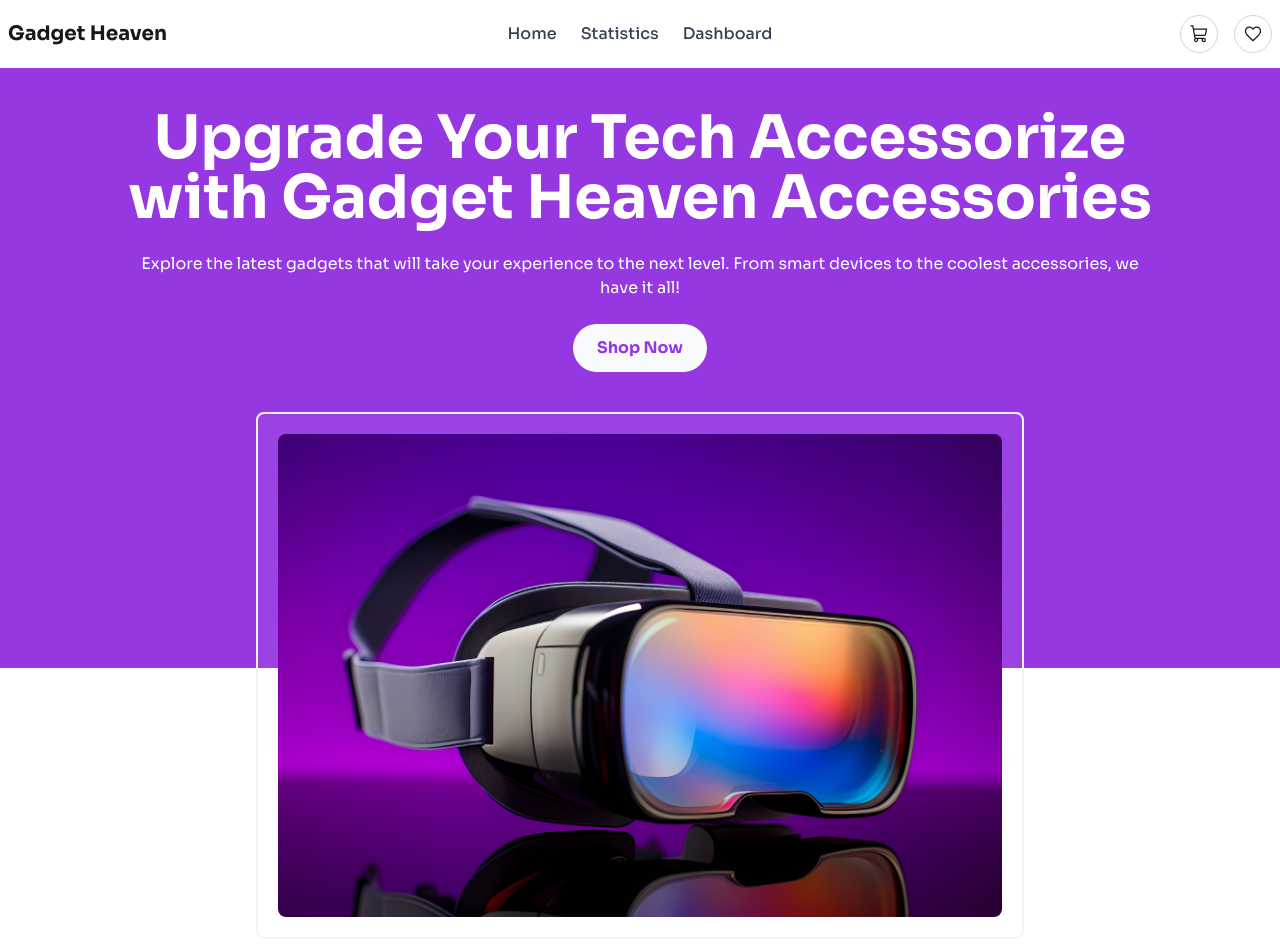
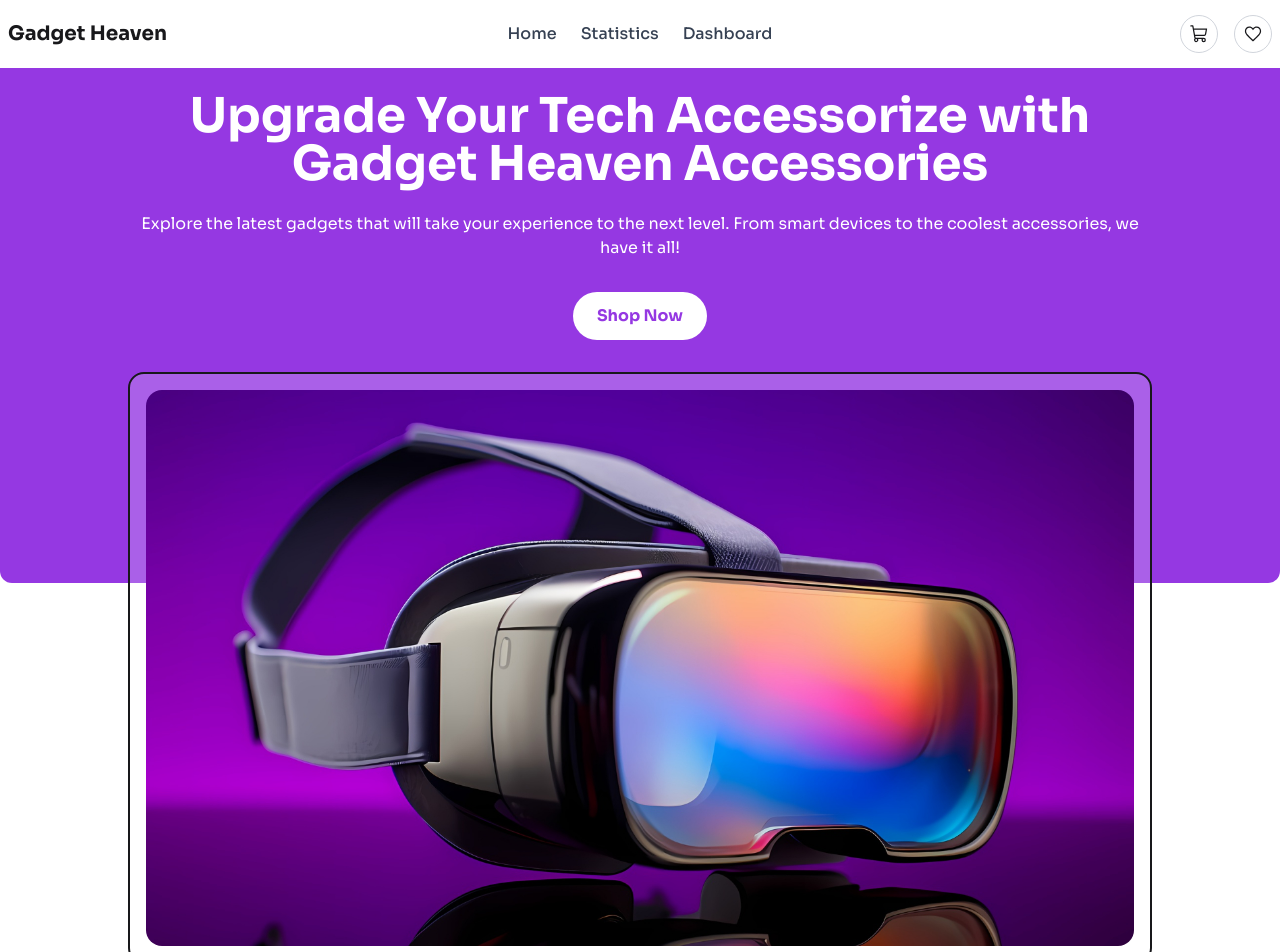
Before and after one commit to aratislamsafol/gadget-react, a React (Vite) app: page / in a window 1280 px wide. Shown: the top 952 px of the page. Built offline with nearby package versions, Linux system fonts and the light colour scheme.

Commit message:
banner Design Done with proper mindest

```diff
--- a/src/componenets/Banner/Banner.jsx
+++ b/src/componenets/Banner/Banner.jsx
@@ -2,21 +2,38 @@ import bannerImg from '../../../src/assets/banner.jpg';
 
 export default function Banner() {
   return (
-    <div className='bg-[#9538E2] max-h-[600px] w-full h-full text-center mb-[50px] sm:mb-[160px] md:mb-[150px] lg:mb-[240px]'>
-     <div className='w-4/5 mx-auto pt-4 sm:pt-6 md:pt-8 lg:pt-10'>
-      <h1 className='text-white text-3xl sm:text-4xl md:text-5xl lg:text-6xl font-bold'>Upgrade Your Tech Accessorize with Gadget Heaven Accessories</h1>
-        <p className='text-white py-4 sm:py-6'>Explore the latest gadgets that will take your experience to the next level. From smart devices to the coolest accessories, we have it all!</p>
-        <button type='button' className='p-3 px-6 cursor-pointer bg-gray-50 rounded-4xl font-bold text-[#9538E2]'>Shop Now</button>
-     </div>
-      {/*  */}
-      <div className="w-11/12 md:w-3/5 mx-auto border-2 rounded-lg border-gray-100 p-3 md:p-5 bg-white/5 transform translate-y-10 z-10">
-        <img
-          src={bannerImg}
-          className="w-full max-h-[563px] rounded-lg"
-          alt="banner "
-        />
+    <section className="">
+      <div className="bg-[#9538E2] text-white">
+        <div className="mx-auto w-11/12 max-w-screen-xl">
+          <div className="mx-auto max-w-screen-lg text-center">
+            <h1 className="py-6 text-2xl font-bold sm:text-3xl md:text-4xl lg:text-5xl">
+              Upgrade Your Tech Accessorize with Gadget Heaven Accessories
+            </h1>
+            <p className="mx-auto text-sm sm:text-base">
+              Explore the latest gadgets that will take your experience to the
+              next level. From smart devices to the coolest accessories, we have
+              it all!
+            </p>
+            <button className="my-8 rounded-full bg-white px-6 py-3 font-bold text-[#9538E2]">
+              Shop Now
+            </button>
+          </div>
+        </div>
       </div>
-    </div>
-
+      <div className="relative p-4 md:p-0">
+        <div className="mx-auto max-w-screen-lg rounded-2xl border-2 bg-white/20 p-4">
+          <img
+            src={bannerImg}
+            alt=""
+            className="aspect-video rounded-2xl object-cover"
+          />
+        </div>
+        <div className="absolute inset-0 -z-10 grid h-full w-full grid-rows-3">
+          <div className="row-span-1 rounded-b-xl bg-[#9538E2]"></div>
+          <div className="row-span-2"></div>
+        </div>
+        <div className="h-10"></div>
+      </div>
+    </section>
   );
 }
--- a/src/componenets/Home/Home.jsx
+++ b/src/componenets/Home/Home.jsx
@@ -1,9 +1,11 @@
 import Banner from '../Banner/Banner'
+import Products from '../Products/Products'
 
 export default function Home() {
   return (
     <div>
       <Banner/>
+      <Products/>
     </div>
   )
 }
--- /dev/null
+++ b/src/componenets/Products/Products.jsx
@@ -0,0 +1,34 @@
+export default function Products() {
+  return (
+    <div>
+        <h3 className="font-bold text-2xl md:text-3xl lg:text-4xl text-center bg-red-400">Explore Cutting-Edge Gadgets</h3>
+        <div className="grid grid-cols-8">
+            {/* sideBar */}
+            <div className="col-span-2">
+
+            </div>
+            {/* main Content */}
+            <div className="col-span-6">
+                <div className="grid grid-cols-1 md:grid cols-2 lg:grid-cols-3">
+                    Lorem ipsum, dolor sit amet consectetur adipisicing elit. Veniam quos quae tenetur ducimus amet sit officia! Fugiat corporis sed nobis aliquid magni! Totam laudantium dicta quia cumque iusto omnis ratione itaque doloremque ut minima ad qui repellat quis deleniti ipsa vel, quam fugiat obcaecati corrupti asperiores pariatur? Culpa illo quam hic est eum qui amet libero commodi vel. Expedita, est!
+                    Lorem, ipsum dolor sit amet consectetur adipisicing elit. Quaerat voluptas labore incidunt dicta ipsa magni recusandae ipsum illo ratione voluptatum nulla reiciendis molestias quis eaque, iure at quae possimus natus nemo libero voluptates blanditiis, sunt tempore beatae! Impedit dolore ab nostrum labore soluta veniam velit officia ipsa dignissimos molestias tempore expedita, repellendus deleniti rerum, cupiditate odit nobis officiis maiores illum.
+                    Lorem ipsum, dolor sit amet consectetur adipisicing elit. Veniam quos quae tenetur ducimus amet sit officia! Fugiat corporis sed nobis aliquid magni! Totam laudantium dicta quia cumque iusto omnis ratione itaque doloremque ut minima ad qui repellat quis deleniti ipsa vel, quam fugiat obcaecati corrupti asperiores pariatur? Culpa illo quam hic est eum qui amet libero commodi vel. Expedita, est!
+                    Lorem, ipsum dolor sit amet consectetur adipisicing elit. Quaerat voluptas labore incidunt dicta ipsa magni recusandae ipsum illo ratione voluptatum nulla reiciendis molestias quis eaque, iure at quae possimus natus nemo libero voluptates blanditiis, sunt tempore beatae! Impedit dolore ab nostrum labore soluta veniam velit officia ipsa dignissimos molestias tempore expedita, repellendus deleniti rerum, cupiditate odit nobis officiis maiores illum.
+                    Lorem ipsum, dolor sit amet consectetur adipisicing elit. Veniam quos quae tenetur ducimus amet sit officia! Fugiat corporis sed nobis aliquid magni! Totam laudantium dicta quia cumque iusto omnis ratione itaque doloremque ut minima ad qui repellat quis deleniti ipsa vel, quam fugiat obcaecati corrupti asperiores pariatur? Culpa illo quam hic est eum qui amet libero commodi vel. Expedita, est!
+                    Lorem, ipsum dolor sit amet consectetur adipisicing elit. Quaerat voluptas labore incidunt dicta ipsa magni recusandae ipsum illo ratione voluptatum nulla reiciendis molestias quis eaque, iure at quae possimus natus nemo libero voluptates blanditiis, sunt tempore beatae! Impedit dolore ab nostrum labore soluta veniam velit officia ipsa dignissimos molestias tempore expedita, repellendus deleniti rerum, cupiditate odit nobis officiis maiores illum.
+                    Lorem ipsum, dolor sit amet consectetur adipisicing elit. Veniam quos quae tenetur ducimus amet sit officia! Fugiat corporis sed nobis aliquid magni! Totam laudantium dicta quia cumque iusto omnis ratione itaque doloremque ut minima ad qui repellat quis deleniti ipsa vel, quam fugiat obcaecati corrupti asperiores pariatur? Culpa illo quam hic est eum qui amet libero commodi vel. Expedita, est!
+                    Lorem, ipsum dolor sit amet consectetur adipisicing elit. Quaerat voluptas labore incidunt dicta ipsa magni recusandae ipsum illo ratione voluptatum nulla reiciendis molestias quis eaque, iure at quae possimus natus nemo libero voluptates blanditiis, sunt tempore beatae! Impedit dolore ab nostrum labore soluta veniam velit officia ipsa dignissimos molestias tempore expedita, repellendus deleniti rerum, cupiditate odit nobis officiis maiores illum.
+                    Lorem ipsum, dolor sit amet consectetur adipisicing elit. Veniam quos quae tenetur ducimus amet sit officia! Fugiat corporis sed nobis aliquid magni! Totam laudantium dicta quia cumque iusto omnis ratione itaque doloremque ut minima ad qui repellat quis deleniti ipsa vel, quam fugiat obcaecati corrupti asperiores pariatur? Culpa illo quam hic est eum qui amet libero commodi vel. Expedita, est!
+                    Lorem, ipsum dolor sit amet consectetur adipisicing elit. Quaerat voluptas labore incidunt dicta ipsa magni recusandae ipsum illo ratione voluptatum nulla reiciendis molestias quis eaque, iure at quae possimus natus nemo libero voluptates blanditiis, sunt tempore beatae! Impedit dolore ab nostrum labore soluta veniam velit officia ipsa dignissimos molestias tempore expedita, repellendus deleniti rerum, cupiditate odit nobis officiis maiores illum.
+                    Lorem ipsum, dolor sit amet consectetur adipisicing elit. Veniam quos quae tenetur ducimus amet sit officia! Fugiat corporis sed nobis aliquid magni! Totam laudantium dicta quia cumque iusto omnis ratione itaque doloremque ut minima ad qui repellat quis deleniti ipsa vel, quam fugiat obcaecati corrupti asperiores pariatur? Culpa illo quam hic est eum qui amet libero commodi vel. Expedita, est!
+                    Lorem, ipsum dolor sit amet consectetur adipisicing elit. Quaerat voluptas labore incidunt dicta ipsa magni recusandae ipsum illo ratione voluptatum nulla reiciendis molestias quis eaque, iure at quae possimus natus nemo libero voluptates blanditiis, sunt tempore beatae! Impedit dolore ab nostrum labore soluta veniam velit officia ipsa dignissimos molestias tempore expedita, repellendus deleniti rerum, cupiditate odit nobis officiis maiores illum.
+                    Lorem ipsum, dolor sit amet consectetur adipisicing elit. Veniam quos quae tenetur ducimus amet sit officia! Fugiat corporis sed nobis aliquid magni! Totam laudantium dicta quia cumque iusto omnis ratione itaque doloremque ut minima ad qui repellat quis deleniti ipsa vel, quam fugiat obcaecati corrupti asperiores pariatur? Culpa illo quam hic est eum qui amet libero commodi vel. Expedita, est!
+                    Lorem, ipsum dolor sit amet consectetur adipisicing elit. Quaerat voluptas labore incidunt dicta ipsa magni recusandae ipsum illo ratione voluptatum nulla reiciendis molestias quis eaque, iure at quae possimus natus nemo libero voluptates blanditiis, sunt tempore beatae! Impedit dolore ab nostrum labore soluta veniam velit officia ipsa dignissimos molestias tempore expedita, repellendus deleniti rerum, cupiditate odit nobis officiis maiores illum.
+                    Lorem ipsum, dolor sit amet consectetur adipisicing elit. Veniam quos quae tenetur ducimus amet sit officia! Fugiat corporis sed nobis aliquid magni! Totam laudantium dicta quia cumque iusto omnis ratione itaque doloremque ut minima ad qui repellat quis deleniti ipsa vel, quam fugiat obcaecati corrupti asperiores pariatur? Culpa illo quam hic est eum qui amet libero commodi vel. Expedita, est!
+                    Lorem, ipsum dolor sit amet consectetur adipisicing elit. Quaerat voluptas labore incidunt dicta ipsa magni recusandae ipsum illo ratione voluptatum nulla reiciendis molestias quis eaque, iure at quae possimus natus nemo libero voluptates blanditiis, sunt tempore beatae! Impedit dolore ab nostrum labore soluta veniam velit officia ipsa dignissimos molestias tempore expedita, repellendus deleniti rerum, cupiditate odit nobis officiis maiores illum.
+                </div>
+            </div>
+        </div>
+    </div>
+  )
+}
--- a/src/main.jsx
+++ b/src/main.jsx
@@ -3,7 +3,7 @@ import { createRoot } from 'react-dom/client'
 import './index.css'
 import { createBrowserRouter, RouterProvider,} from "react-router";
 import Root from './componenets/Root/Root';
-import Home from './componenets/Banner/Banner';
+import Home from './componenets/Home/Home';
 
 const router = createBrowserRouter([
   {
```
Also changed, not shown: 2 other files (tests, documents, lock files or other folders).
